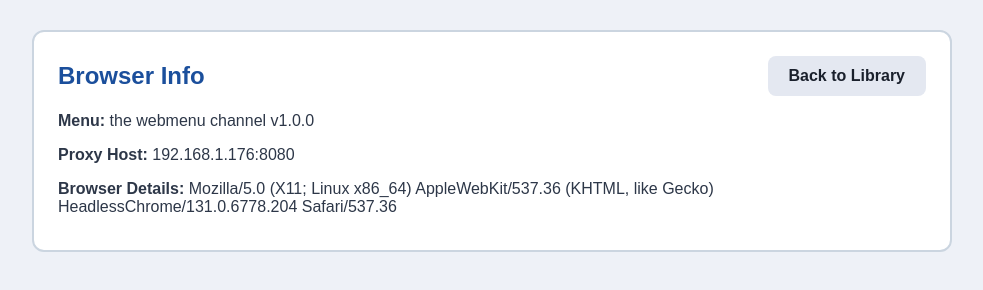
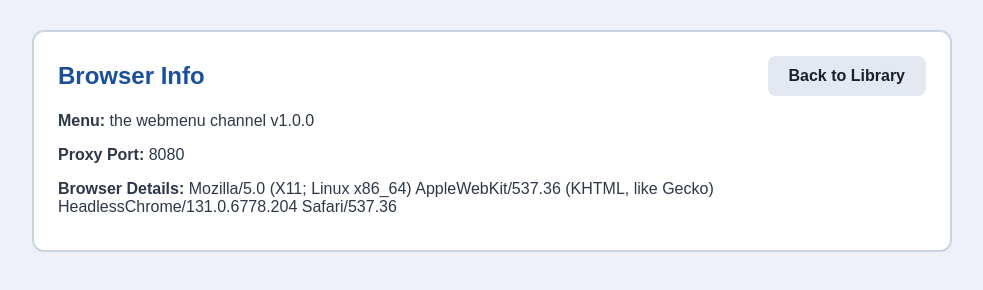
Before and after one commit to sonicdoestuff-jpg/the-webmenu-channel, a plain HTML site: page info.html in a window 1280 px wide. Shown: the whole page, without its empty margins (148-1131 px from the left). Drawn offline with Linux system fonts and the light colour scheme.

Commit message:
Remove local IP address

```diff
--- a/info.html
+++ b/info.html
@@ -21,7 +21,7 @@
       <a href="index.html" class="back">Back to Library</a>
     </div>
     <p><strong>Menu:</strong> the webmenu channel v1.0.0</p>
-    <p><strong>Proxy Host:</strong> 192.168.1.176:8080</p>
+       <p><strong>Proxy Port:</strong> 8080</p>
     <p id="ua"></p>
   </div>
   <script>
```
Also changed, not shown: 1 other file.
